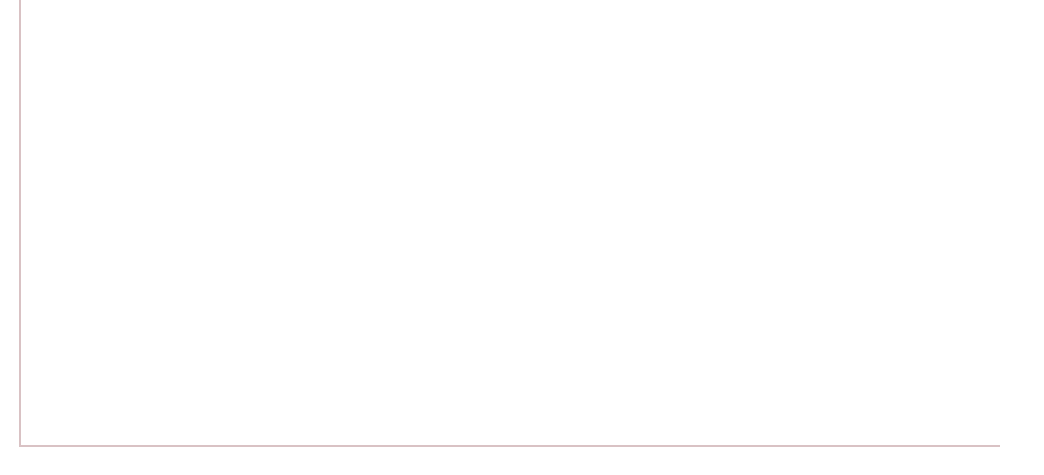
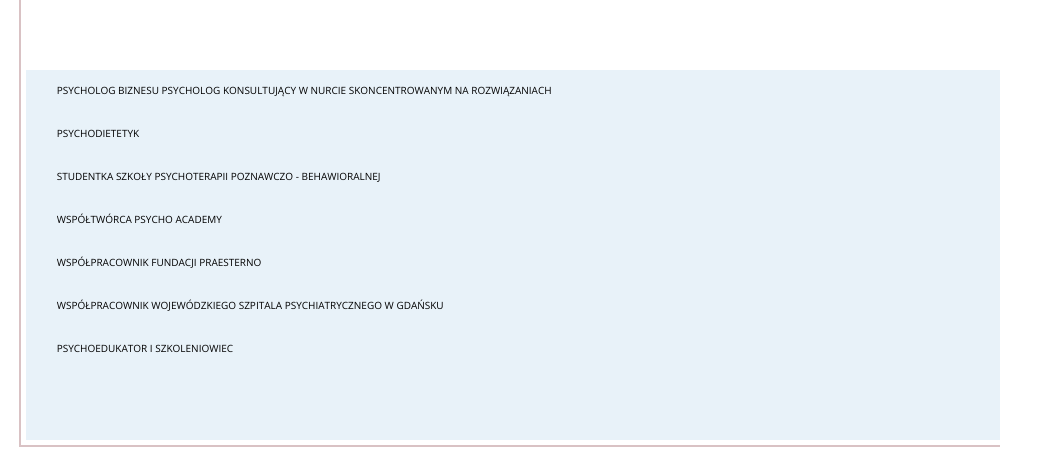
Before and after one commit to Solutionsby/PsychoEdukatorka, a React (Vite) app: page /about in a window 1280 px wide. Shown: the part 179-654 px from the top of the page, without its empty margins (0-1044 px from the left). Built offline with nearby package versions, Linux system fonts and the light colour scheme; grey boxes are pictures that could not be loaded; a web font is replaced by a local one.

Commit message:
make a slider, with content

```diff
--- a/src/Components/AbautAgata/About.jsx
+++ b/src/Components/AbautAgata/About.jsx
@@ -1,6 +1,9 @@
+import { Slider } from "../Slider/Slider";
+import { slides } from "../../db/contentData.json";
 import "./about.scss";
 
 export const About = () => {
+  console.log();
   return (
     <div className="about-wrapper">
       <div className="about-border">
@@ -8,7 +11,9 @@ export const About = () => {
           <div className="about-agata-image"></div>
           <h2>AGATA HEMMERLING-GOC</h2>
         </div>
-        <div className="about-slider-wrapper"></div>
+        <div className="about-slider-wrapper">
+          <Slider slides={slides} />
+        </div>
       </div>
     </div>
   );
--- a/src/Components/AbautAgata/about.scss
+++ b/src/Components/AbautAgata/about.scss
@@ -6,6 +6,7 @@
   height: 80vh;
   align-items: center;
   justify-content: center;
+
   .about-border {
     display: flex;
     flex-direction: column;
@@ -32,5 +33,12 @@
         font-family: $open-sans;
       }
     }
+    .about-slider-wrapper {
+      align-self: center;
+      margin-bottom: 5px;
+      background-color: #e8f2f9;
+      height: calc(100% - 5px);
+      width: calc(100% - 10px);
+    }
   }
 }
--- a/src/Components/Navigation/Navigation.jsx
+++ b/src/Components/Navigation/Navigation.jsx
@@ -1,7 +1,7 @@
 import "./navigation.scss";
 import PropTypes from "prop-types";
 import { Link } from "react-router-dom";
-import { toggleActive } from "../slicer/isActiveSlicer";
+import { toggleActive, isOpen } from "../slicer/isActiveSlicer";
 import { useDispatch } from "react-redux";
 import { InstagramIcon } from "../../assets/InstagramIcon";
 
@@ -9,7 +9,7 @@ export const Navigation = ({ isActive }) => {
   const dispatch = useDispatch();
   return (
     <div className="navigation-wrapper">
-      <div className="navigation-logo">
+      <div className="navigation-logo" onClick={() => dispatch(isOpen())}>
         <Link to="/"></Link>
       </div>
       <div className="navigation-menu" onClick={() => dispatch(toggleActive())}>
--- a/src/Components/Navigation/navigation.scss
+++ b/src/Components/Navigation/navigation.scss
@@ -71,7 +71,7 @@ nav {
       margin-top: 100px;
       padding-left: 0;
       li {
-        margin-bottom: 100px;
+        margin-bottom: 50px;
         a {
           color: black;
           text-decoration: none;
--- /dev/null
+++ b/src/Components/Slider/Slider.jsx
@@ -0,0 +1,53 @@
+import PropTypes from "prop-types";
+import { useState } from "react";
+import "./slider.scss";
+
+export const Slider = ({ slides }) => {
+  const [currentIndex, setCurentIndex] = useState(0);
+
+  const slideNavigation = (previous) => {
+    if (previous) {
+      const isFirstSlide = currentIndex === 0;
+      const newIndex = isFirstSlide ? slides.length - 1 : currentIndex - 1;
+      setCurentIndex(newIndex);
+    } else {
+      const isLastSlide = currentIndex === slides.length - 1;
+      const newIndex = isLastSlide ? 0 : currentIndex + 1;
+      setCurentIndex(newIndex);
+    }
+  };
+  const goToSlide = (slideIndex) => {
+    setCurentIndex(slideIndex);
+  };
+  return (
+    <div className="slider-wrapper">
+      {slides[currentIndex].text.map(({ id, line }) => (
+        <p key={id} className={slides[currentIndex].className}>
+          {line}
+        </p>
+      ))}
+      <div className={currentIndex === 0 ? "one-arrow" : "arrows"}>
+        {currentIndex > 0 && (
+          <div className="arrow" onClick={() => slideNavigation(true)}>
+            &#10096;
+          </div>
+        )}
+        {slides.map((_slide, slideIndex) => (
+          <div
+            key={slideIndex}
+            className={currentIndex === slideIndex ? "active" : "dots"}
+            onClick={() => goToSlide(slideIndex)}
+          >
+            ●
+          </div>
+        ))}
+        <div onClick={() => slideNavigation(false)} className="arrow">
+          &#10097;
+        </div>
+      </div>
+    </div>
+  );
+};
+Slider.propTypes = {
+  slides: PropTypes.array.isRequired,
+};
--- /dev/null
+++ b/src/Components/Slider/slider.scss
@@ -0,0 +1,42 @@
+@import "../../assets/fontsVariable";
+
+.slider-wrapper {
+  display: flex;
+  flex-direction: column;
+  justify-content: space-around;
+  width: 95%;
+  height: 100%;
+  margin: 0 auto;
+  color: black;
+  p {
+    font-family: $open-sans;
+    font-size: 10px;
+    margin: 0px 0 0 0px;
+    &.one {
+      text-align: left;
+    }
+    &.two {
+      color: red;
+    }
+    &.three {
+      text-align: justify;
+    }
+  }
+  .arrows {
+    display: flex;
+    justify-content: space-between;
+  }
+  .one-arrow {
+    display: flex;
+    justify-content: flex-end;
+  }
+  .arrow {
+    align-self: end;
+    text-align: center;
+    font-size: 28px;
+    width: 30px;
+    font-weight: bold;
+    color: #38544b;
+    cursor: pointer;
+  }
+}
--- a/src/Components/slicer/isActiveSlicer.jsx
+++ b/src/Components/slicer/isActiveSlicer.jsx
@@ -9,8 +9,13 @@ export const activeSlice = createSlice({
     toggleActive: (state) => {
       state.active = !state.active;
     },
+    isOpen: (state) => {
+      if (state.active === true) {
+        state.active = false;
+      }
+    },
   },
 });
 
-export const { toggleActive } = activeSlice.actions;
+export const { toggleActive, isOpen } = activeSlice.actions;
 export default activeSlice.reducer;
--- a/src/db/contentData.json
+++ b/src/db/contentData.json
@@ -2,19 +2,91 @@
   "slides": [
     {
       "id": 1,
-      "text": "PSYCHOLOG BIZNESU PSYCHOLOG KONSULTUJĄCY W NURCIE SKONCENTROWANYM NA ROZWIĄZANIACH PSYCHODIETETYK STUDENTKA SZKOŁY PSYCHOTERAPII POZNAWCZO - BEHAWIORALNEJ WSPÓŁTWÓRCA PSYCHO ACADEMY WSPÓŁPRACOWNIK FUNDACJI PRAESTERNO WSPÓŁPRACOWNIK WOJEWÓDZKIEGO SZPITALA PSYCHIATRYCZNEGO W GDAŃSKU PSYCHOEDUKATOR I SZKOLENIOWIEC"
+      "className": "one",
+      "text": [
+        {
+          "id": 0,
+          "line": "PSYCHOLOG BIZNESU PSYCHOLOG KONSULTUJĄCY W NURCIE SKONCENTROWANYM NA ROZWIĄZANIACH"
+        },
+        {
+          "id": 1,
+          "line": "PSYCHODIETETYK"
+        },
+        {
+          "id": 2,
+          "line": "STUDENTKA SZKOŁY PSYCHOTERAPII POZNAWCZO - BEHAWIORALNEJ"
+        },
+        {
+          "id": 3,
+          "line": "WSPÓŁTWÓRCA PSYCHO ACADEMY"
+        },
+        {
+          "id": 4,
+          "line": "WSPÓŁPRACOWNIK FUNDACJI PRAESTERNO"
+        },
+        {
+          "id": 5,
+          "line": " WSPÓŁPRACOWNIK WOJEWÓDZKIEGO SZPITALA PSYCHIATRYCZNEGO W GDAŃSKU "
+        },
+        {
+          "id": 6,
+          "line": "PSYCHOEDUKATOR I SZKOLENIOWIEC"
+        }
+      ]
     },
     {
       "id": 2,
-      "text": "Moje życie, zarówno prywatne, jak i zawodowe, to niekończąca się rozmowa. Słucham i mówię. Wspieram i rozumiem. Szczerze ciekawie się ludźmi i światem.<br><br>Na co dzień pochłaniają mnie obserwacje otaczającej rzeczywistości oraz analiza własnych myśli i emocji. Czasem dobrych, czasem trudnych. Idę przez świat z wdzięcznością i życzliwością, co wraca do mnie ze zdwojoną siłą. Dzięki temu wiem, że największą wartością w moim życiu są otaczające mnie istoty."
+      "className": "two",
+      "text": [
+        {
+          "id": 0,
+          "line": "Moje życie, zarówno prywatne, jak i zawodowe, to niekończąca się rozmowa. Słucham i mówię. Wspieram i rozumiem. Szczerze ciekawie się ludźmi i światem."
+        },
+        {
+          "id": 1,
+          "line": "Na co dzień pochłaniają mnie obserwacje otaczającej rzeczywistości oraz analiza własnych myśli i emocji. Czasem dobrych, czasem trudnych. Idę przez świat z wdzięcznością i życzliwością, co wraca do mnie ze zdwojoną siłą. Dzięki temu wiem, że największą wartością w moim życiu są otaczające mnie istoty."
+        }
+      ]
     },
     {
       "id": 3,
-      "text": "Idę przez życie wierząc, że warto mieć: oczy, które widzą umiejętności i niepozorne zmiany, uszy, które słyszą koncentrując się wyłącznie na mocnych stronach, usta, które mówią z największą dbałością, bo słowa nie tylko opisują świat, ale i go tworzą, ręce, które poszukują rozwiązań i gromadzą różnego rodzaju umiejętności, serce, które odróżnia intencje od zachowań, bo intencje są zazwyczaj piękne."
+      "className": "three",
+      "text": [
+        {
+          "id": 0,
+          "line": "Idę przez życie wierząc, że warto mieć : "
+        },
+        {
+          "id": 1,
+          "line": "oczy, które widzą umiejętności i niepozorne zmiany, "
+        },
+        {
+          "id": 2,
+          "line": "uszy, które słyszą koncentrując się wyłącznie na mocnych stronach,"
+        },
+        {
+          "id": 3,
+          "line": "usta, które mówią z największą dbałością, bo słowa nie tylko opisują świat, ale i go tworzą,"
+        },
+        {
+          "id": 4,
+          "line": " ręce, które poszukują rozwiązań i gromadzą różnego rodzaju umiejętności,"
+        },
+        {
+          "id": 5,
+          "line": " serce, które odróżnia intencje od zachowań, bo intencje są zazwyczaj piękne,"
+        }
+      ]
     },
     {
       "id": 4,
-      "text": "Wierzę, że na jakość i satysfakcję z życia w znaczącym stopniu wpływa nasze zdrowie psychiczne. Dlatego warto podchodzić do niego z największą dbałością. Jako psycholog towarzyszę moim klientom podczas indywidualnych spotkań terapeutycznych oraz prowadzę szkolenia i warsztaty skierowane zarówno do osób prywatnych, jak i korporacji."
+      "className": "two",
+      "text": [
+        {
+          "id": 0,
+          "line": "Wierzę, że na jakość i satysfakcję z życia w znaczącym stopniu wpływa nasze zdrowie psychiczne. Dlatego warto podchodzić do niego z największą dbałością. Jako psycholog towarzyszę moim klientom podczas indywidualnych spotkań terapeutycznych oraz prowadzę szkolenia i warsztaty skierowane zarówno do osób prywatnych, jak i korporacji."
+        }
+      ]
     }
   ]
 }
```
